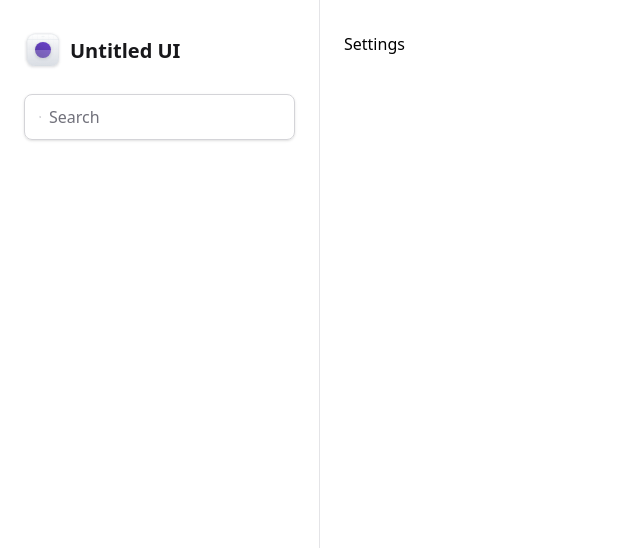
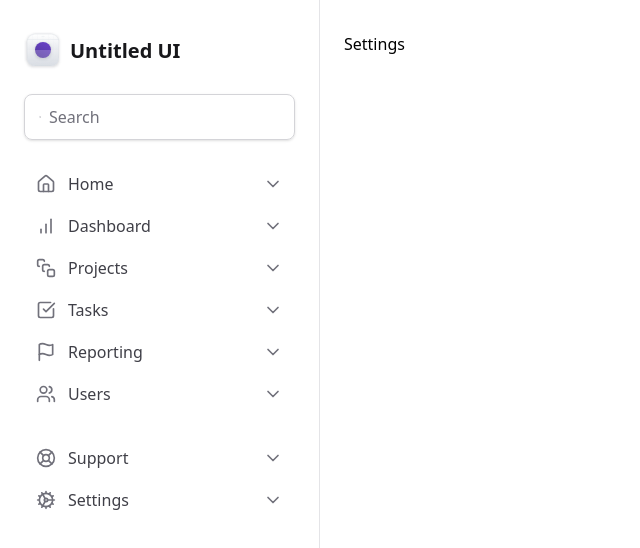
Before and after one commit to Beatriz-Cavallieri/tailwind-dashboard, a React (Vite) app: page / in a window 1280 px wide. Shown: the top 548 px of the page, without its empty margins (0-640 px from the left). Built offline with nearby package versions, Linux system fonts and the light colour scheme.

Commit message:
feat: sidebar navigation

```diff
--- /dev/null
+++ b/src/components/Navigation/NavItem/index.tsx
@@ -0,0 +1,21 @@
+import { ChevronDown } from "lucide-react"
+import { ElementType } from "react"
+
+interface NavItemProps {
+  title: string
+  icon: ElementType
+}
+
+const NavItem = ({ title, icon: Icon }: NavItemProps) => {
+  return (
+    <a
+      href=""
+      className="flex group items-center gap-3 py-2 px-3 hover:bg-violet-50 rounded">
+      <Icon className="w-5 h-5 text-zinc-500" />
+      <span className="flex-1 font-medium text-zinc-700 group-hover:text-violet-500">{title}</span>
+      <ChevronDown className="w-5 h-5 text-zinc-500 group-hover:text-violet-300" />
+    </a>
+  )
+}
+
+export default NavItem
--- /dev/null
+++ b/src/components/Navigation/index.tsx
@@ -0,0 +1,23 @@
+import { BarChart, CheckSquare, Cog, Flag, Home, LifeBuoy, SquareStack, Users } from "lucide-react"
+import NavItem from "./NavItem"
+
+const Navigation = () => {
+    return (
+        <div className="flex flex-col gap-6">
+            <nav className="space-y-0.5">
+                <NavItem title="Home" icon={Home} />
+                <NavItem title="Dashboard" icon={BarChart} />
+                <NavItem title="Projects" icon={SquareStack} />
+                <NavItem title="Tasks" icon={CheckSquare} />
+                <NavItem title="Reporting" icon={Flag} />
+                <NavItem title="Users" icon={Users} />
+            </nav>
+            <nav className="space-y-0.5">
+                <NavItem title="Support" icon={LifeBuoy} />
+                <NavItem title="Settings" icon={Cog} />
+            </nav>
+        </div>
+    )
+}
+
+export default Navigation
--- a/src/components/Sidebar/index.tsx
+++ b/src/components/Sidebar/index.tsx
@@ -1,5 +1,6 @@
 import { Search } from "lucide-react"
 import { Logo } from "./Logo"
+import Navigation from "../Navigation"
 
 const Sidebar = () => {
   return (
@@ -11,6 +12,7 @@ const Sidebar = () => {
           className="border-0 p-0 bg-transparent text-zinc-900 placeholder-zinc-500 flex-1"
           placeholder="Search" />
       </div>
+      <Navigation />
     </aside>
   )
 }
```
